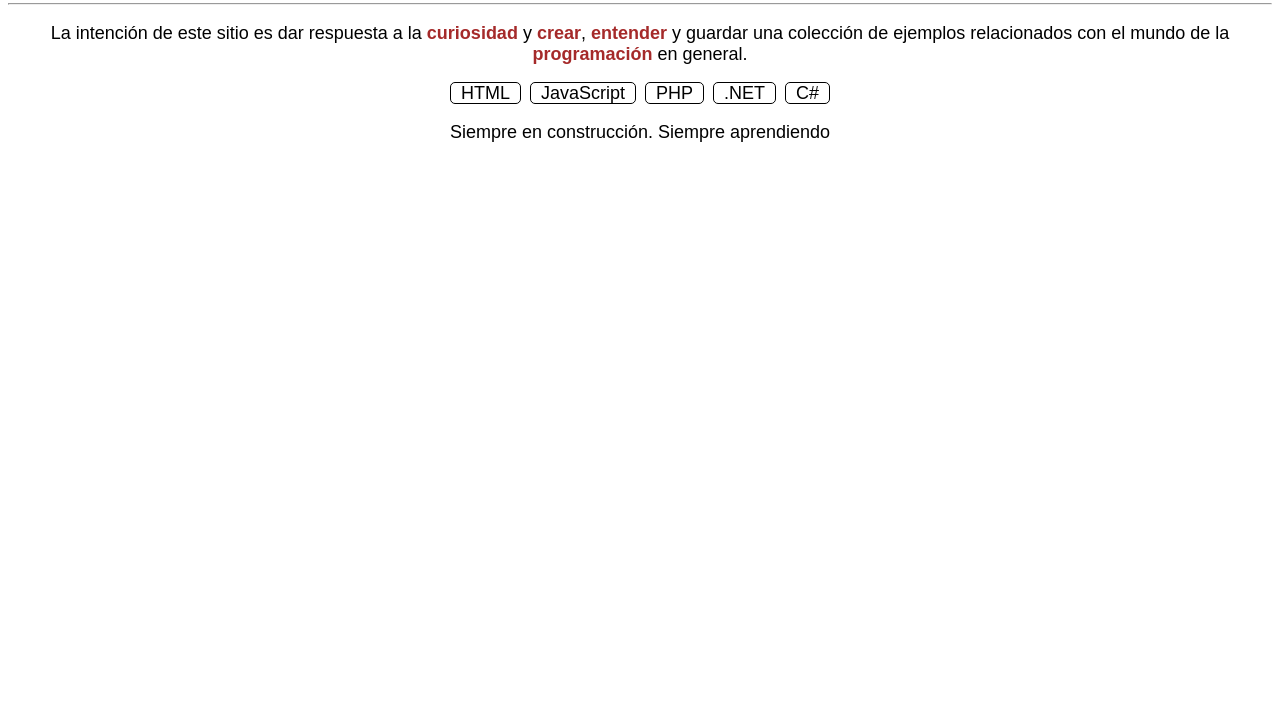
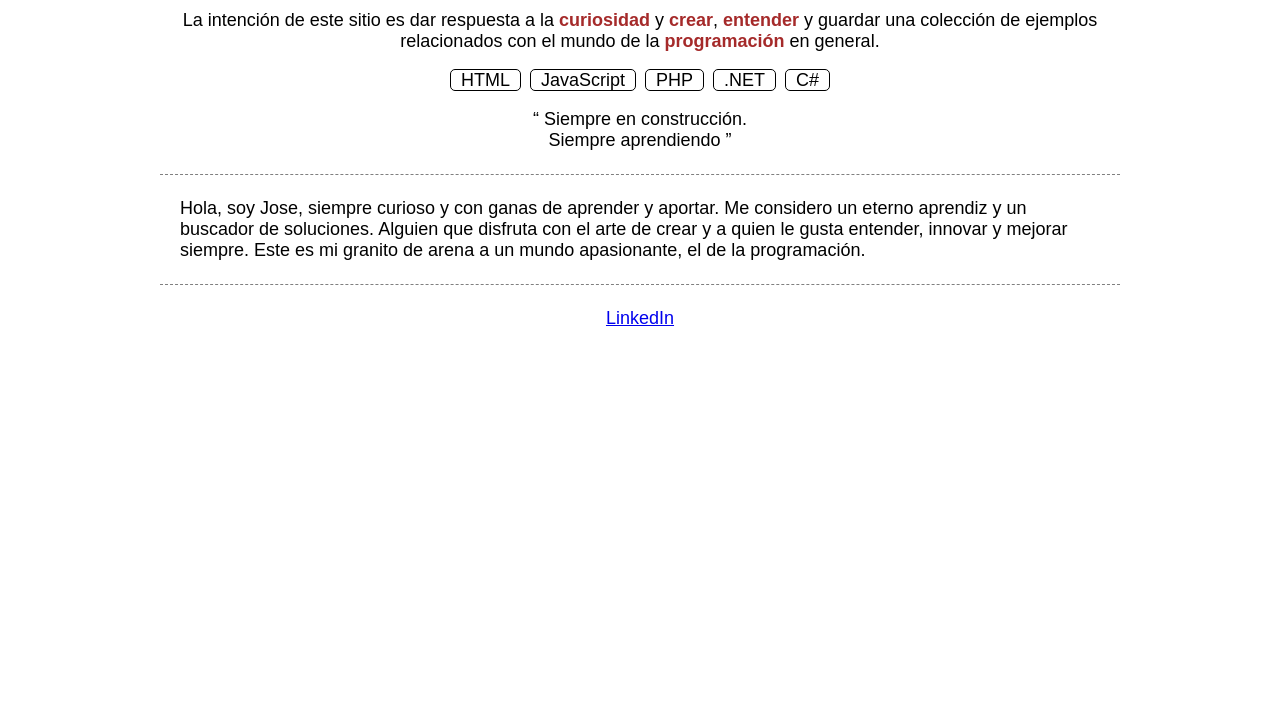
Before and after one commit to JoseVIGIT/JoseVIGIT.github.io, a plain HTML site: page index.html in a window 1280 px wide. Shown: the part 87-800 px from the top of the page. Drawn offline with Linux system fonts and the light colour scheme.

Commit message:
Añadido contenido breve

```diff
--- a/css/estilos.css
+++ b/css/estilos.css
@@ -1,16 +1,41 @@
 body {
+    padding: 0px;
+    width: 75%;
+    margin: auto;
     font: 18px Arial;
 }
-.centrar {
+h1 {
+    border: 1px solid gray;
+    border-radius: 10px 0px 10px 0px;
+}
+.cabecera {
+    padding: 5px 20px;
     text-align: center;
+    border-bottom: 1px dashed gray;
+}
+.contenido {
+    padding: 5px 20px;
+    text-align: left;
+}
+.pie {
+    padding: 5px 20px;
+    text-align: center;
+    border-top: 1px dashed gray;
 }
 .resaltar {
     color:brown;
     font-weight: bolder;
 }
 .borde {
+    line-height: 3  0px;
     border-radius: 5px;
     border: 1px solid #000;
     padding: 0 10px;
     margin: 0 2px;
 }
+
+.borde:hover {
+    background-color: #ddd;
+}
+.slogan {
+}
--- a/index.html
+++ b/index.html
@@ -7,9 +7,8 @@
     <title>JoseVIGIT - GITHub</title>
 </head>
 <body>
-    <div class="centrar">
+    <div class="cabecera">
         <h1>Bienvenid@</h1>
-        <hr>
         <p>
             La intención de este sitio es dar respuesta a la <span class="resaltar">curiosidad</span> y <span class="resaltar">crear</span>, <span class="resaltar">entender</span> y guardar una colección de ejemplos relacionados con el mundo de la <span class="resaltar">programación</span> en general.
         </p>
@@ -18,9 +17,24 @@
             <span class="borde">JavaScript</span>
             <span class="borde">PHP</span>
             <span class="borde">.NET</span>
-            <span class="borde">C#  </span>
+            <span class="borde">C#</span>
         </p>
-        <p>Siempre en construcción. Siempre aprendiendo</p>
+        <p class="slogan">
+            <q>
+                Siempre en construcción.<br>
+                Siempre aprendiendo
+            </q>
+        </p>
+    </div>
+    <div class="contenido">
+        <p>
+            Hola, soy Jose, siempre curioso y con ganas de aprender y aportar. Me considero un eterno aprendiz y un buscador de soluciones. Alguien que disfruta con el arte de crear y a quien le gusta entender, innovar y mejorar siempre. Este es mi granito de arena a un mundo apasionante, el de la programación.
+        </P>
+    </div>
+    <div class="pie">
+        <p>
+            <a href="#">LinkedIn</a>
+        </p>
     </div>
 </body>
 </html>
```
